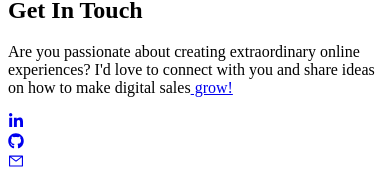
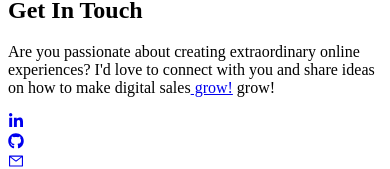
Before and after one commit to EskoJanatuinen/portfolio, a Next.js app: page / in a window 390 px wide. Shown: the part 4592-4761 px from the top of the page. Built offline with nearby package versions, Linux system fonts and the light colour scheme.

Commit message:
Hide link in mobile screens

```diff
--- a/components/contact.jsx
+++ b/components/contact.jsx
@@ -13,9 +13,12 @@ const Contact = () => {
         <h2 className='py-4 flex justify-center'>Get In Touch</h2>
         <p className='p-6 text-gray-600 sm:max-w-[70%] m-auto text-center md:text-lg'>
             Are you passionate about creating extraordinary online experiences? I&#39;d love to connect with you and share ideas on how to make digital sales
+            {/* With link, when screen atleast sm (640px)*/}
             <span className='text-[#5651e5] animate-pulse hover:text-[green] hover:text-2xl hover:uppercase hover:font-extrabold hover:p-4 ease-in duration-500'>
-              <a href='https://www.linkedin.com/in/esko-janatuinen/' target='_blank' rel='noreferrer noopener'> grow!</a>
+              <a className='hidden sm:inline' href='https://www.linkedin.com/in/esko-janatuinen/' target='_blank' rel='noreferrer noopener'> grow!</a>
             </span>
+            {/* Without link in mobile*/}
+            <span className='sm:hidden text-[#5651e5] animate-pulse hover:text-[green] hover:text-2xl hover:uppercase hover:font-extrabold hover:p-4 ease-in duration-500'> grow!</span>
         </p>
         <div className='flex items-end justify-center pt-6'>
           <a
```
